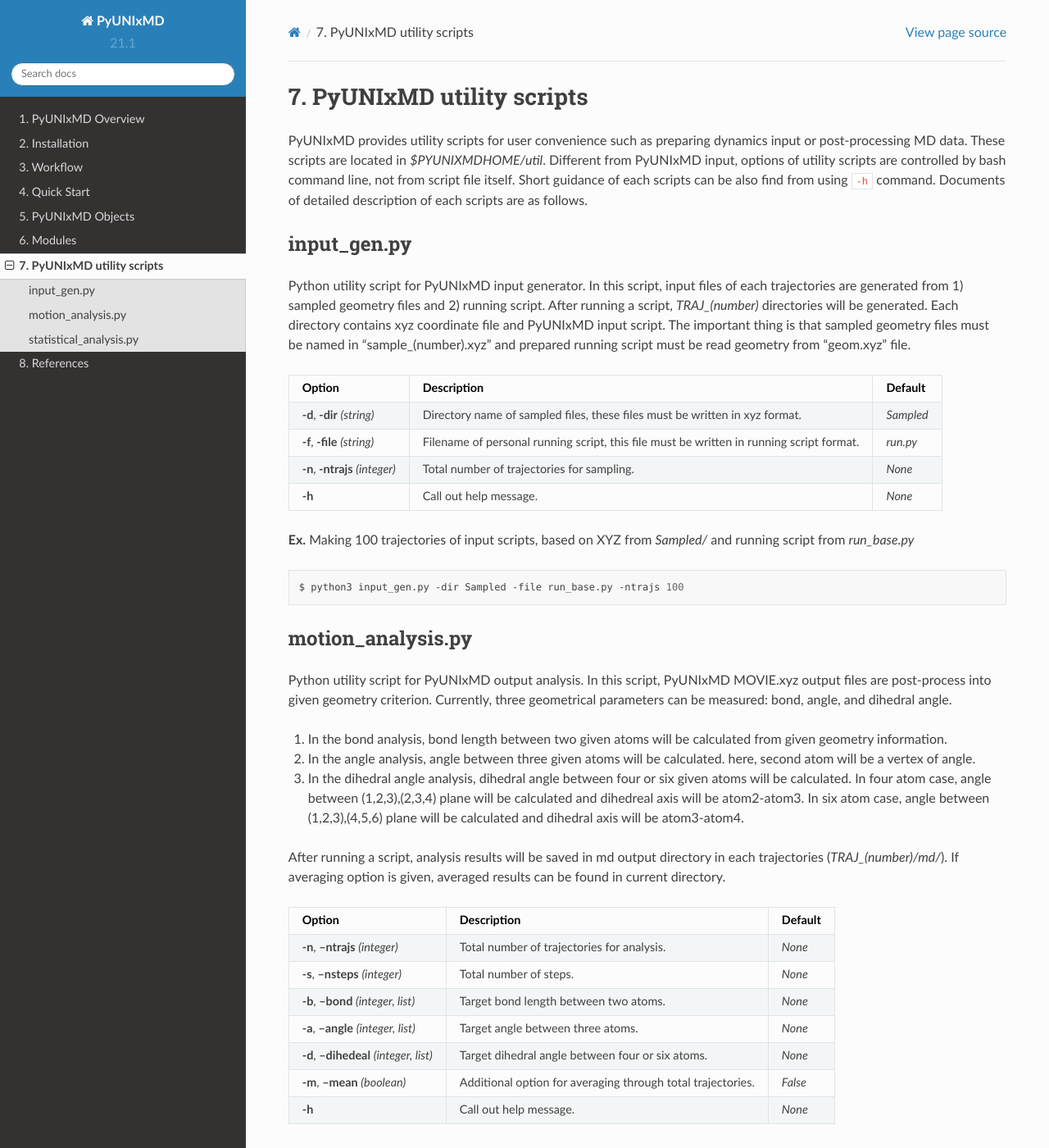
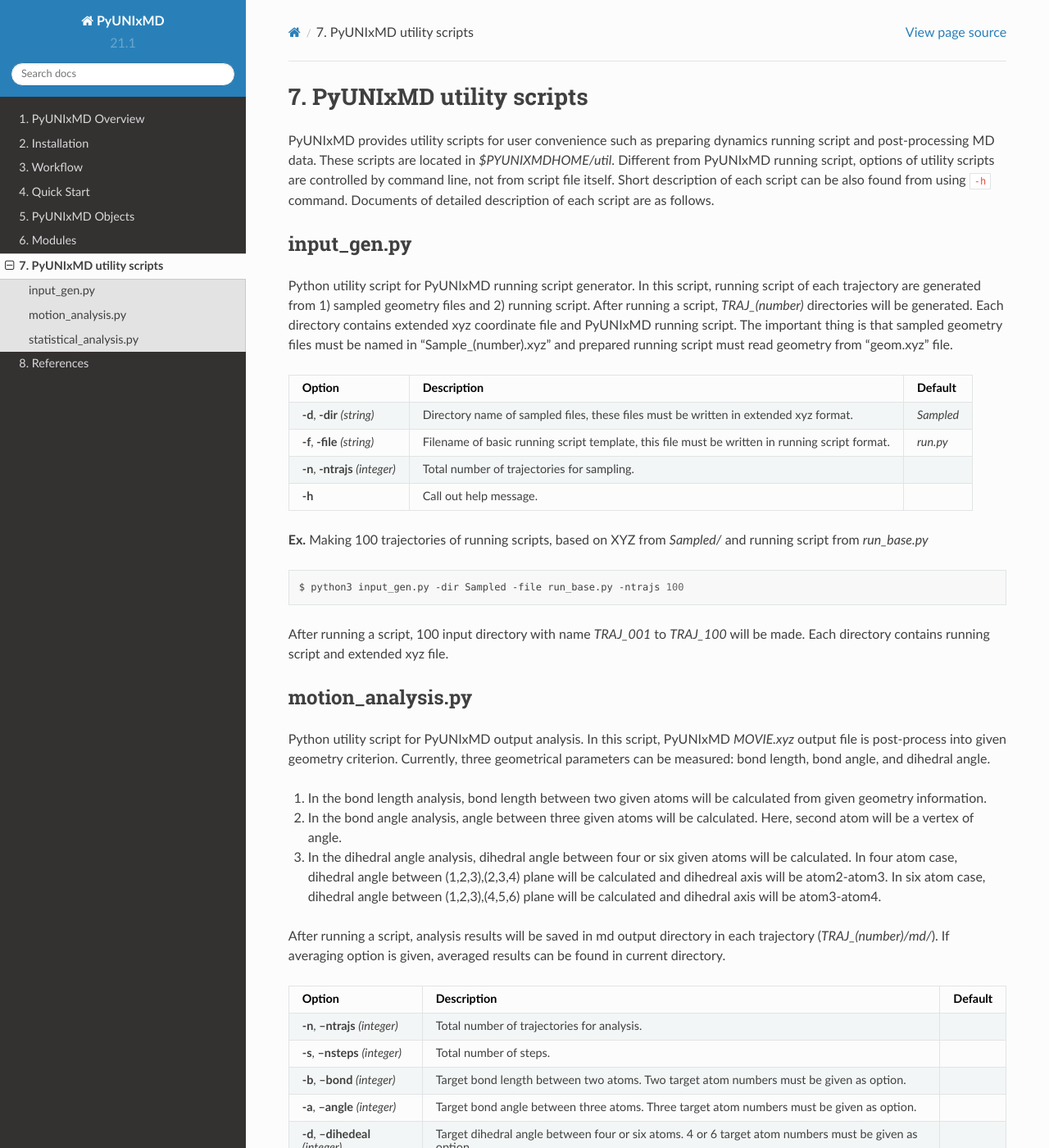
Before and after one commit to skmin-lab/unixmd, a Sphinx documentation site: the page built from docs/source/utility_scripts.rst, in a window 1280 px wide and 1400 px high. Shown: the whole window at 82% size. Built offline with Sphinx 7.4.7 and the Read the Docs theme 2.0.0, drawn with Linux system fonts in a browser that asks for light colours; some of the changed text lies outside the part shown.

Commit message:
Fix some description and add example scheme

```diff
--- a/docs/source/utility_scripts.rst
+++ b/docs/source/utility_scripts.rst
@@ -2,135 +2,208 @@
 PyUNIxMD utility scripts
 ===========================
 
-PyUNIxMD provides utility scripts for user convenience such as preparing dynamics input or post-processing MD data.
+PyUNIxMD provides utility scripts for user convenience such as preparing dynamics running script and post-processing MD data.
 These scripts are located in `$PYUNIXMDHOME/util`.
-Different from PyUNIxMD input, options of utility scripts are controlled by bash command line, not from script file itself.
-Short guidance of each scripts can be also find from using :code:`-h` command.
-Documents of detailed description of each scripts are as follows.
+Different from PyUNIxMD running script, options of utility scripts are controlled by command line, not from script file itself.
+Short description of each script can be also found from using :code:`-h` command.
+Documents of detailed description of each script are as follows.
 
 input_gen.py
 ---------------------------
-Python utility script for PyUNIxMD input generator.
-In this script, input files of each trajectories are generated from 1) sampled geometry files and 2) running script.
-After running a script, `TRAJ_(number)` directories will be generated. Each directory contains xyz coordinate file and PyUNIxMD input script.
-The important thing is that sampled geometry files must be named in "sample_(number).xyz" and prepared running script must be read geometry from "geom.xyz" file.
+Python utility script for PyUNIxMD running script generator.
+In this script, running script of each trajectory are generated from 1) sampled geometry files and 2) running script.
+After running a script, `TRAJ_(number)` directories will be generated. Each directory contains extended xyz coordinate file and PyUNIxMD running script.
+The important thing is that sampled geometry files must be named in "Sample_(number).xyz" and prepared running script must read geometry from "geom.xyz" file.
 
-+---------------------+----------------------------------------------------+-----------+
-| Option              | Description                                        | Default   |
-+=====================+====================================================+===========+
-| **-d**, **-dir**    | Directory name of sampled files,                   | *Sampled* |
-| *(string)*          | these files must be written in xyz format.         |           |
-+---------------------+----------------------------------------------------+-----------+
-| **-f**, **-file**   | Filename of personal running script,               | *run.py*  |
-| *(string)*          | this file must be written in running script format.|           |
-+---------------------+----------------------------------------------------+-----------+
-| **-n**, **-ntrajs** | Total number of trajectories for sampling.         | *None*    |
-| *(integer)*         |                                                    |           |
-+---------------------+----------------------------------------------------+-----------+
-| **-h**              | Call out help message.                             | *None*    |
-|                     |                                                    |           |
-+---------------------+----------------------------------------------------+-----------+
++---------------------+-----------------------------------------------------+-----------+
+| Option              | Description                                         | Default   |
++=====================+=====================================================+===========+
+| **-d**, **-dir**    | Directory name of sampled files,                    | *Sampled* |
+| *(string)*          | these files must be written in extended xyz format. |           |
++---------------------+-----------------------------------------------------+-----------+
+| **-f**, **-file**   | Filename of basic running script template,          | *run.py*  |
+| *(string)*          | this file must be written in running script format. |           |
++---------------------+-----------------------------------------------------+-----------+
+| **-n**, **-ntrajs** | Total number of trajectories for sampling.          |           |
+| *(integer)*         |                                                     |           |
++---------------------+-----------------------------------------------------+-----------+
+| **-h**              | Call out help message.                              |           |
+|                     |                                                     |           |
++---------------------+-----------------------------------------------------+-----------+
 
-**Ex.** Making 100 trajectories of input scripts, based on XYZ from `Sampled/` and running script from `run_base.py`
+**Ex.** Making 100 trajectories of running scripts, based on XYZ from `Sampled/` and running script from `run_base.py`
 
 .. code-block:: bash
 
    $ python3 input_gen.py -dir Sampled -file run_base.py -ntrajs 100
 
+After running a script, 100 input directory with name `TRAJ_001` to `TRAJ_100` will be made.
+Each directory contains running script and extended xyz file.
+
 motion_analysis.py
 ---------------------------
 Python utility script for PyUNIxMD output analysis.
-In this script, PyUNIxMD MOVIE.xyz output files are post-process into given geometry criterion.
-Currently, three geometrical parameters can be measured: bond, angle, and dihedral angle.
+In this script, PyUNIxMD `MOVIE.xyz` output file is post-process into given geometry criterion.
+Currently, three geometrical parameters can be measured: bond length, bond angle, and dihedral angle.
 
-1. In the bond analysis, bond length between two given atoms will be calculated from given geometry information.
-2. In the angle analysis, angle between three given atoms will be calculated. here, second atom will be a vertex of angle.
+1. In the bond length analysis, bond length between two given atoms will be calculated from given geometry information.
+2. In the bond angle analysis, angle between three given atoms will be calculated. Here, second atom will be a vertex of angle.
 3. In the dihedral angle analysis, dihedral angle between four or six given atoms will be calculated.
-   In four atom case, angle between (1,2,3),(2,3,4) plane will be calculated and dihedreal axis will be atom2-atom3.
-   In six atom case, angle between (1,2,3),(4,5,6) plane will be calculated and dihedral axis will be atom3-atom4.
+   In four atom case, dihedral angle between (1,2,3),(2,3,4) plane will be calculated and dihedreal axis will be atom2-atom3.
+   In six atom case, dihedral angle between (1,2,3),(4,5,6) plane will be calculated and dihedral axis will be atom3-atom4.
 
-After running a script, analysis results will be saved in md output directory in each trajectories (`TRAJ_(number)/md/`).
+After running a script, analysis results will be saved in md output directory in each trajectory (`TRAJ_(number)/md/`).
 If averaging option is given, averaged results can be found in current directory.
 
-+------------------------+----------------------------------------------------+-----------+
-| Option                 | Description                                        | Default   |
-+========================+====================================================+===========+
-| **-n**, **--ntrajs**   | Total number of trajectories for analysis.         | *None*    |
-| *(integer)*            |                                                    |           |
-+------------------------+----------------------------------------------------+-----------+
-| **-s**, **--nsteps**   | Total number of steps.                             | *None*    |
-| *(integer)*            |                                                    |           |
-+------------------------+----------------------------------------------------+-----------+
-| **-b**, **--bond**     | Target bond length between two atoms.              | *None*    |
-| *(integer, list)*      |                                                    |           |
-+------------------------+----------------------------------------------------+-----------+
-| **-a**, **--angle**    | Target angle between three atoms.                  | *None*    |
-| *(integer, list)*      |                                                    |           |
-+------------------------+----------------------------------------------------+-----------+
-| **-d**, **--dihedeal** | Target dihedral angle between four or six atoms.   | *None*    |
-| *(integer, list)*      |                                                    |           |
-+------------------------+----------------------------------------------------+-----------+
-| **-m**, **--mean**     | Additional option for averaging through            | *False*   |
-| *(boolean)*            | total trajectories.                                |           |
-+------------------------+----------------------------------------------------+-----------+
-| **-h**                 | Call out help message.                             | *None*    |
-|                        |                                                    |           |
-+------------------------+----------------------------------------------------+-----------+
++------------------------+--------------------------------------------------------+-----------+
+| Option                 | Description                                            | Default   |
++========================+========================================================+===========+
+| **-n**, **--ntrajs**   | Total number of trajectories for analysis.             |           |
+| *(integer)*            |                                                        |           |
++------------------------+--------------------------------------------------------+-----------+
+| **-s**, **--nsteps**   | Total number of steps.                                 |           |
+| *(integer)*            |                                                        |           |
++------------------------+--------------------------------------------------------+-----------+
+| **-b**, **--bond**     | Target bond length between two atoms.                  |           |
+| *(integer)*            | Two target atom numbers must be given as option.       |           |
++------------------------+--------------------------------------------------------+-----------+
+| **-a**, **--angle**    | Target bond angle between three atoms.                 |           |
+| *(integer)*            | Three target atom numbers must be given as option.     |           |
++------------------------+--------------------------------------------------------+-----------+
+| **-d**, **--dihedeal** | Target dihedral angle between four or six atoms.       |           |
+| *(integer)*            | 4 or 6 target atom numbers must be given as option.    |           |
++------------------------+--------------------------------------------------------+-----------+
+| **-m**, **--mean**     | Additional option for averaging through                |           |
+| *(boolean)*            | total trajectories.                                    |           |
++------------------------+--------------------------------------------------------+-----------+
+| **-h**                 | Call out help message.                                 |           |
+|                        |                                                        |           |
++------------------------+--------------------------------------------------------+-----------+
 
 **Ex.** Analyze bond length between atom 1 and 4 in 100 trajectories, first 10 steps. Averaging through total trajectories either.
 
 .. code-block:: bash
 
-   $ python3 motion_analysis.py -n 100 -s 10 -a 1 4 -m
+   $ python3 motion_analysis.py -n 100 -s 10 -b 1 4 -m
+
+After running a script, `AVG_BOND` file will be generated in running directory and `BOND` file will be generated in each trajectory directory.
+`AVG_BOND` shows averaged bond length between two input atom number through total trajectories and
+`BOND` shows bond length between two input atom number in each trajectory.
+Format of output files are following. Ouput file of bond angle and dihedral angle has same template.
+
+- BOND
+
+.. code-block:: bash
+
+     #   Bond length between <atom_1> and <atom_2>
+     <MD_step>  <Bond_length>
+     <MD_step>  <Bond_length>
+     <MD_step>  <Bond_length>
+     ...
+
+- AVG_BOND
+
+.. code-block:: bash
+
+     #   Averaged bond length between <atom_1> and <atom_2>
+     <MD_step>  <Averaged_bond_length>
+     <MD_step>  <Averaged_bond_length>
+     <MD_step>  <Averaged_bond_length>
+     ...
 
 statistical_analysis.py
 ---------------------------
-Python utility script for UNI-xMD output analysis.
+Python utility script for PyUNIxMD output analysis.
 In this script, PyUNIxMD output files are post-process into organized analysis data.
-Currently, three statistical parameters can be measured: BO population analysis, electron coherence analysis, nacme averaging.
+Currently, three statistical parameters can be measured: BO population analysis, BO coherence analysis, NACME averaging.
 
-1. BO population analysis based on the running state of each trajectories or based on density matrix of each trajectories
+1. BO population analysis based on the running state of each trajectory or based on density matrix of each trajectory
 
 .. math::
 
-   P_{I}(t) = \frac{N_{I}(t)}{N_{traj}}
+   P_{i}(t) = \frac{N_{i}(t)}{N_{traj}}
 
 .. math::
 
-   <\rho_{II}(t)> = \frac{\sum_{j}^{N_{traj}} \rho_{II}^{(j)}(t)}{N_{traj}}
+   <\rho_{ii}(t)> = \frac{\sum_{j}^{N_{traj}} \rho_{ii}^{(j)}(t)}{N_{traj}}
 
-2. Electronic coherence analysis based on density matrix of each trajectories
+2. BO coherence analysis based on density matrix of each trajectory
 
 .. math::
 
-   <\left\vert\rho_{IJ}(t)\right\vert^{2}> = \frac{\sum_{k}^{N_{traj}} \rho_{II}^{(k)}(t)\rho_{JJ}^{(k)}(t)}{N_{traj}}
+   <\left\vert\rho_{ij}(t)\right\vert^{2}> = \frac{\sum_{k}^{N_{traj}} \rho_{ii}^{(k)}(t)\rho_{jj}^{(k)}(t)}{N_{traj}}
 
-3. Averaging off-diagonal non-adiabatic coupling matrix, phase is ignored with absolute value
+3. Averaging NACME, phase is ignored with absolute value
 
 .. math::
 
-   <\left\vert\sigma_{IJ}(t)\right\vert> = \frac{\sum_{k}^{N_{traj}} \left\vert\sigma_{IJ}^{(k)}(t)\right\vert}{N_{traj}}
+   <\left\vert\sigma_{ij}(t)\right\vert> = \frac{\sum_{k}^{N_{traj}} \left\vert\sigma_{ij}^{(k)}(t)\right\vert}{N_{traj}}
 
+Here, :math:`N_{traj}` represents total trajectory number, :math:`N_i(t)` represents number of trajectories in :math:`i` state in time :math:`t`.
 After running a script, analysis results can be found in current directory.
 
 +------------------------+----------------------------------------------------+-----------+
 | Option                 | Description                                        | Default   |
 +========================+====================================================+===========+
-| **-n**, **-ntrajs**    | Total number of trajectories for analysis.         | *None*    |
+| **-n**, **-ntrajs**    | Total number of trajectories for analysis.         |           |
 | *(integer)*            |                                                    |           |
 +------------------------+----------------------------------------------------+-----------+
-| **-s**, **-nsteps**    | Total number of steps.                             | *None*    |
+| **-s**, **-nsteps**    | Total number of steps.                             |           |
 | *(integer)*            |                                                    |           |
 +------------------------+----------------------------------------------------+-----------+
-| **-t**, **-nstates**   | Total number of states.                            | *None*    |
+| **-t**, **-nstates**   | Total number of states.                            |           |
 | *(integer)*            |                                                    |           |
 +------------------------+----------------------------------------------------+-----------+
-| **-h**                 | Call out help message.                             | *None*    |
+| **-h**                 | Call out help message.                             |           |
 |                        |                                                    |           |
 +------------------------+----------------------------------------------------+-----------+
 
-**Ex.** Statistical analysis on 100 trajectories, first 10 steps in 2 states.
+**Ex.** Statistical analysis on 100 trajectories, first 10 steps in 3 states.
 
 .. code-block:: bash
 
-   $ python3 statistical_analysis.py -n 100 -s 10 -t 2
+   $ python3 statistical_analysis.py -n 100 -s 10 -t 3
+
+After running a script, `AVG_POPRUN`, `AVG_POPRHO`, `AVG_COHRHO`, `AVG_NACME` files will be generated in running directory.
+Each generated file represents BO population based on running state, BO population based on density matrix, BO coherence based on density matrix, and averaged NACME, respectively.
+Format of output files are following.
+
+- AVG_POPRUN
+
+.. code-block:: bash
+
+     #   Running state based averaged BO population
+     <MD_step>   <population_state_1>   <population_state_2>   <population_state_3>
+     <MD_step>   <population_state_1>   <population_state_2>   <population_state_3>
+     <MD_step>   <population_state_1>   <population_state_2>   <population_state_3>
+     ...
+
+- AVG_POPRHO
+
+.. code-block:: bash
+
+     #   Density matrix based averaged BO population
+     <MD_step>   <population_state_1>   <population_state_2>   <population_state_3>
+     <MD_step>   <population_state_1>   <population_state_2>   <population_state_3>
+     <MD_step>   <population_state_1>   <population_state_2>   <population_state_3>
+     ...
+
+- AVG_COHRHO
+
+.. code-block:: bash
+
+     #   Averaged electronic coherence
+     <MD_step>   <coherence_state_1>   <coherence_state_2>   <coherence_state_3>
+     <MD_step>   <coherence_state_1>   <coherence_state_2>   <coherence_state_3>
+     <MD_step>   <coherence_state_1>   <coherence_state_2>   <coherence_state_3>
+     ...
+
+- AVG_NACME
+
+.. code-block:: bash
+
+     #   Averaged Non-Adiabatic Coupling Matrix Eliments: off-diagonal
+     <MD_step>   <NACME_(1, 2)>   <NACME_(1, 3)>   <NACME_(2, 3)>
+     <MD_step>   <NACME_(1, 2)>   <NACME_(1, 3)>   <NACME_(2, 3)>
+     <MD_step>   <NACME_(1, 2)>   <NACME_(1, 3)>   <NACME_(2, 3)>
+     ...
```
